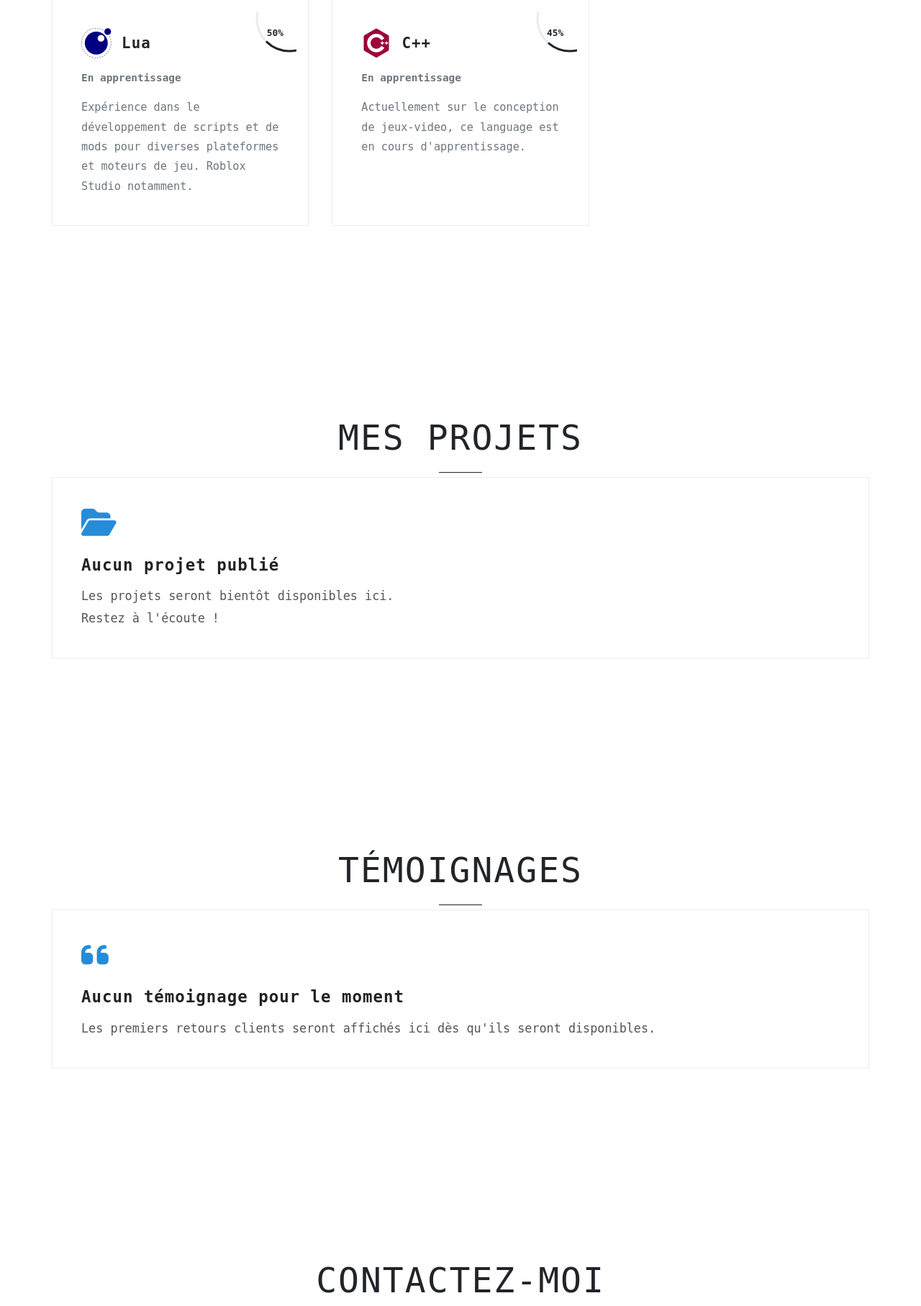
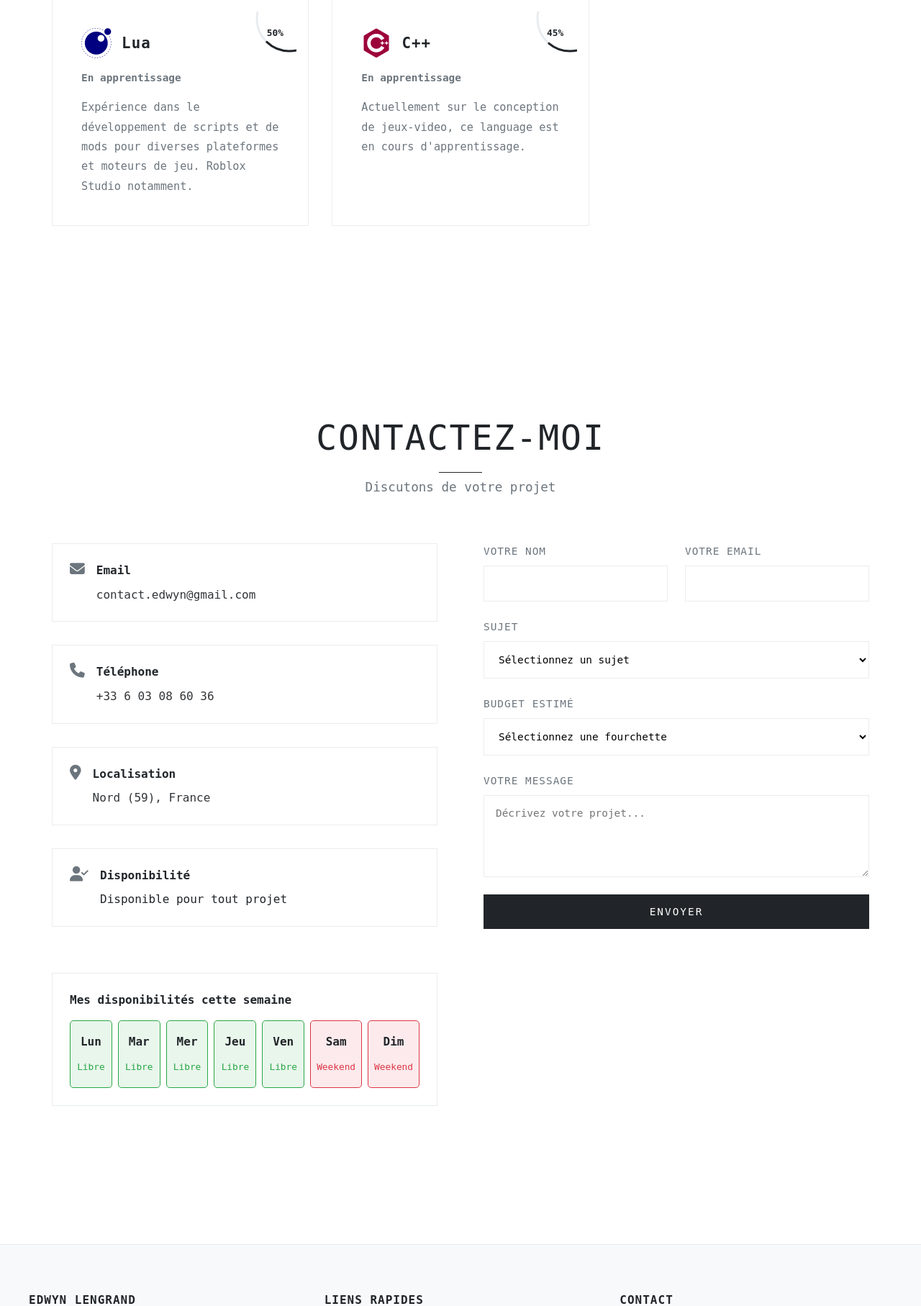
Before and after one commit to EdwynDev/Portfolio, a PHP site: page / in a window 1280 px wide. Shown: the part 2821-4636 px from the top of the page at 72% size. Run offline with PHP 8.4, Linux system fonts and the light colour scheme; some libraries are stand-ins or nearby versions; some web fonts are replaced.

Commit message:
Update home.php

```diff
--- a/app/Views/home.php
+++ b/app/Views/home.php
@@ -173,8 +173,8 @@ if ($_SERVER['REQUEST_METHOD'] === 'POST' && isset($_POST['name'], $_POST['email
             <ul class="nav-links">
                 <li><a href="#about" aria-label="Section À propos">À PROPOS</a></li>
                 <li><a href="#skills" aria-label="Section Compétences">COMPÉTENCES</a></li>
-                <li><a href="#projects" aria-label="Section Projets">PROJETS</a></li>
-                <li><a href="#testimonials" aria-label="Section Témoignages">TÉMOIGNAGES</a></li>
+                <!-- <li><a href="#projects" aria-label="Section Projets">PROJETS</a></li>
+                <li><a href="#testimonials" aria-label="Section Témoignages">TÉMOIGNAGES</a></li> -->
                 <li><a href="#contact" aria-label="Section Contact">CONTACT</a></li>
             </ul>
             <button class="mobile-menu-toggle" aria-label="Menu mobile">
@@ -428,7 +428,7 @@ if ($_SERVER['REQUEST_METHOD'] === 'POST' && isset($_POST['name'], $_POST['email
     </section>
 
     <!-- Section Projets -->
-    <section id="projects" class="section">
+    <!-- <section id="projects" class="section">
         <h2 data-aos="fade-up">MES PROJETS</h2>
         <div class="card skill-card">
             <div style="margin-bottom: 18px;">
@@ -437,10 +437,10 @@ if ($_SERVER['REQUEST_METHOD'] === 'POST' && isset($_POST['name'], $_POST['email
             <h3 style="margin-bottom: 10px; font-size: 1.4em; color: #222;">Aucun projet publié</h3>
             <p style="color: #555; font-size: 1.05em;">Les projets seront bientôt disponibles ici.<br>Restez à l'écoute&nbsp;!</p>
         </div>
-    </section>
+    </section> -->
 
     <!-- Section Témoignages -->
-    <section id="testimonials" class="section">
+    <!-- <section id="testimonials" class="section">
         <h2 data-aos="fade-up">TÉMOIGNAGES</h2>
         <div class="card skill-card">
             <div style="margin-bottom: 18px;">
@@ -449,7 +449,7 @@ if ($_SERVER['REQUEST_METHOD'] === 'POST' && isset($_POST['name'], $_POST['email
             <h3 style="margin-bottom: 10px; font-size: 1.4em; color: #222;">Aucun témoignage pour le moment</h3>
             <p style="color: #555; font-size: 1.05em;">Les premiers retours clients seront affichés ici dès qu'ils seront disponibles.</p>
         </div>
-    </section>
+    </section> -->
 
     <!-- Section Contact -->
     <section id="contact" class="section">
@@ -596,7 +596,7 @@ if ($_SERVER['REQUEST_METHOD'] === 'POST' && isset($_POST['name'], $_POST['email
                 <ul>
                     <li><a href="#about">À propos</a></li>
                     <li><a href="#skills">Compétences</a></li>
-                    <li><a href="#projects">Projets</a></li>
+                    <!-- <li><a href="#projects">Projets</a></li> -->
                     <li><a href="#contact">Contact</a></li>
                 </ul>
             </div>
```
